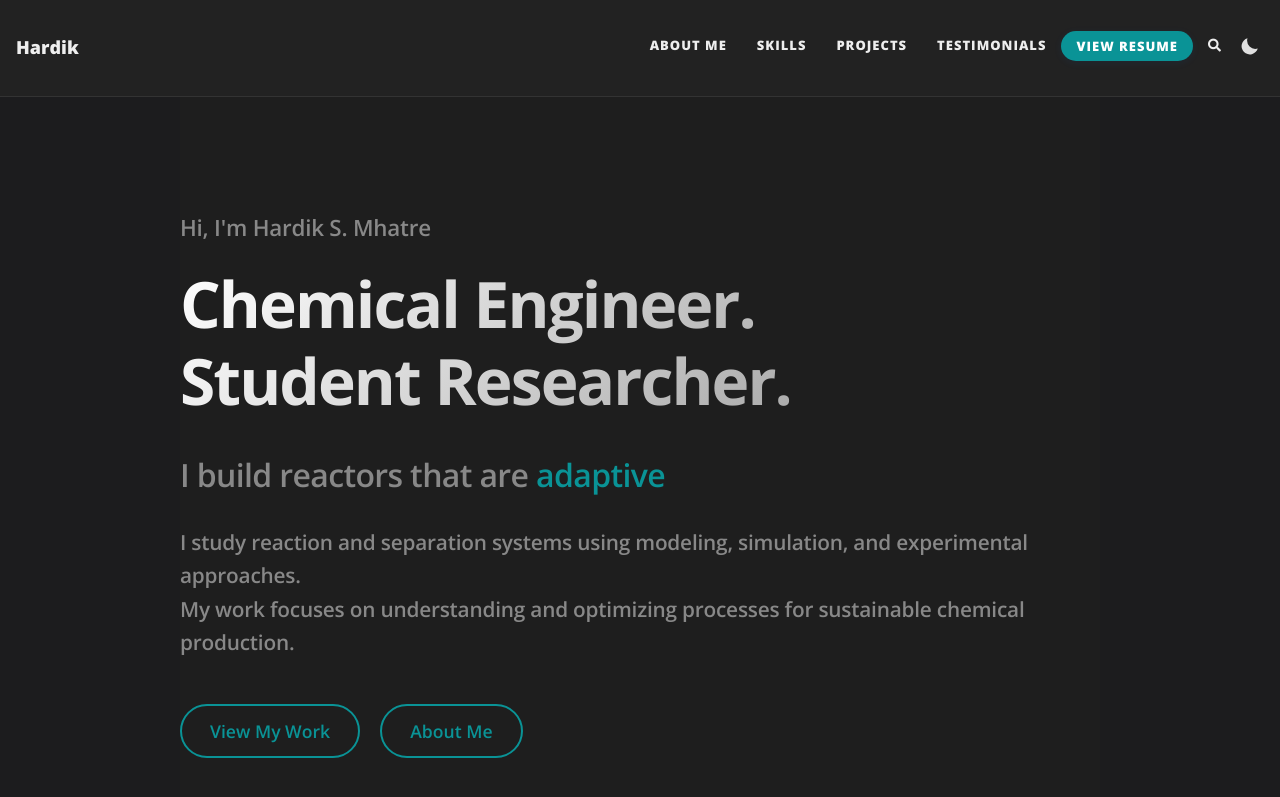
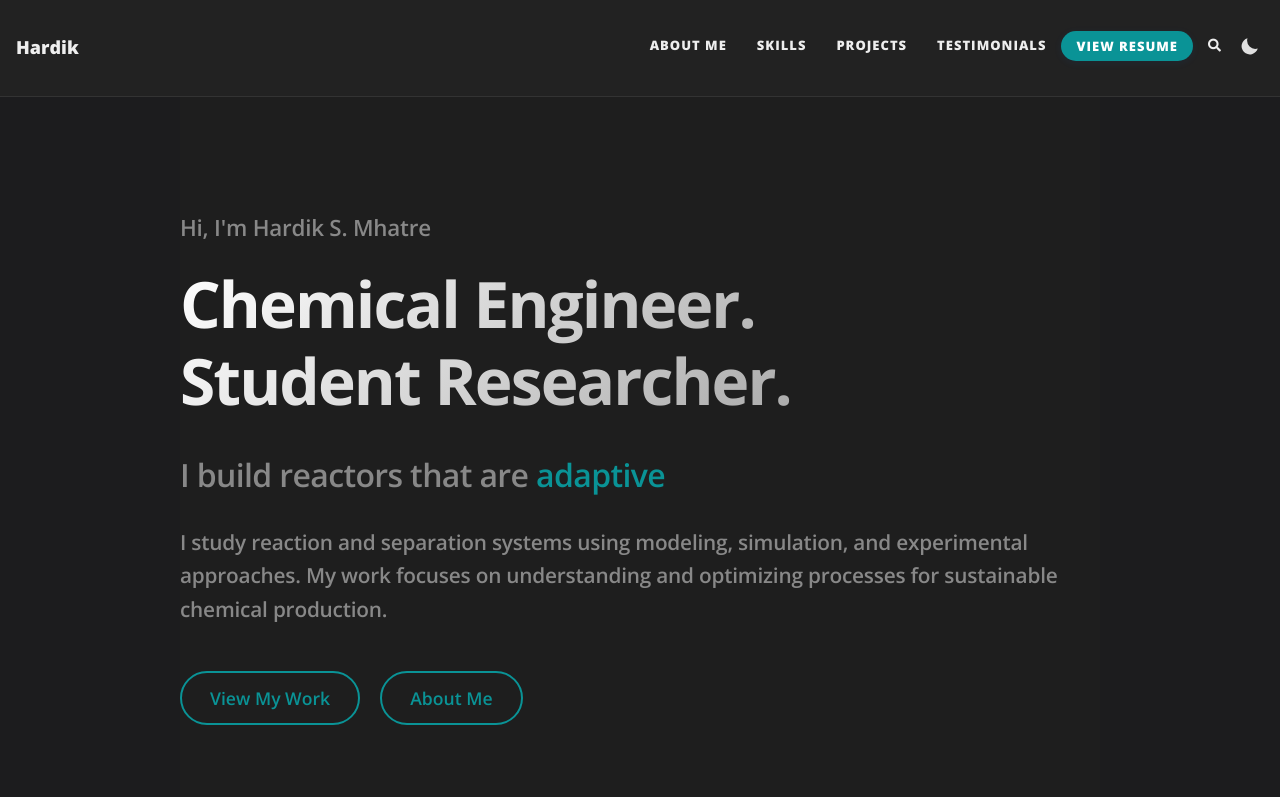
Before and after one commit to Hardik-Ma/Hardik-Ma.github.io, a Jekyll site: the page built from index.html, in a window 1280 px wide and 900 px high. Shown: the top 797 px of the window. Built offline with Jekyll 4.4.1, drawn with Linux system fonts in a browser that asks for light colours; the list of posts is cut into pages by our own code; comment, search, counter and statistics services are not loaded.

```diff
--- a/index.html
+++ b/index.html
@@ -9,9 +9,7 @@ layout: default
       <h1 class="hero-title animate-on-load">Chemical Engineer.<br>Student Researcher.</h1>
       <h2 class="hero-subtitle animate-on-load"><span class="hero-typing">I optimize complex processes</span></h2>
       <p class="hero-description animate-on-load">
-        I study reaction and separation systems using modeling, simulation, and experimental approaches.
-        <br>
-        My work focuses on understanding and optimizing processes for sustainable chemical production.
+        I study reaction and separation systems using modeling, simulation, and experimental approaches. My work focuses on understanding and optimizing processes for sustainable chemical production.
       </p>
       <div class="hero-cta-container animate-on-load">
         <a href="/projects" class="hero-cta" role="button">View My Work </a>
```
